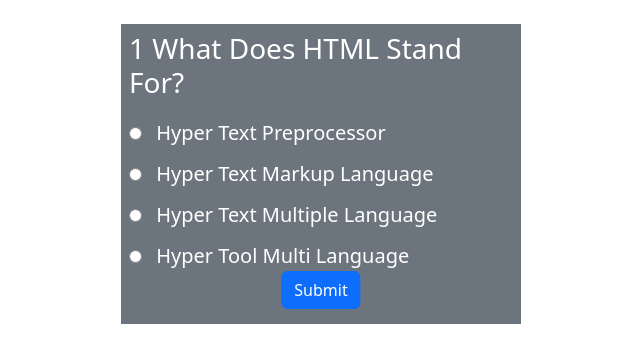
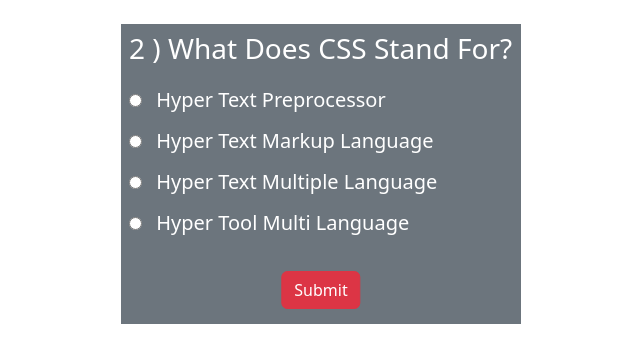
Before and after one commit to devmahin/Exam-question, a plain HTML site: page index.html in a window 1280 px wide. Both pictures are taken after a click on the button "Submit". Shown: the whole page, without its empty margins (319-959 px from the left). Drawn offline with nearby package versions, Linux system fonts and the light colour scheme.

Commit message:
quiz app

```diff
--- a/index.html
+++ b/index.html
@@ -14,23 +14,23 @@
             <div class="question p-2">
                 <h3 class="questionHTML"><span>1 . </span>What is Your name ?</h3>
                 <div>
-                <input type="radio" value="A" name="question" id="AOption">
+                <input type="radio" value="a" name="question" id="AOption">
                 <label for="AOption">A . My name is </label>
                 </div>
                 <div>
-                <input type="radio" value="A" name="question" id="BOption">
+                <input type="radio" value="b" name="question" id="BOption">
                 <label for="BOption">B . My name is Mahin</label>
                 </div>
                 <div>
-                <input type="radio" value="A" name="question" id="COption">
+                <input type="radio" value="c" name="question" id="COption">
                 <label for="COption">C . My name is brother</label>
                 </div>
                 <div>
-                <input type="radio" value="A" name="question" id="DOption">
+                <input type="radio" value="d" name="question" id="DOption">
                 <label for="DOption">D . My name is Lore sum </label>
                 </div>
-
-                <button class="btn btn-primary btn_position">Submit</button>
+                <p class=" d-flex justify-content-center text-danger message"></p>
+                <button class="btn btn-danger btn_position ">Submit</button>
             </div>
         </div>
     </div>
--- a/script.js
+++ b/script.js
@@ -14,7 +14,7 @@ let questions = [
       b: "Hyper Text Markup Language",
       c: "Hyper Text Multiple Language",
       d: "Hyper Tool Multi Language",
-      currect: "b",
+      currect: "c",
     },
     {
       question: "What Does JS Stand For?",
@@ -22,7 +22,7 @@ let questions = [
       b: "Hyper Text Markup Language",
       c: "Hyper Text Multiple Language",
       d: "Hyper Tool Multi Language",
-      currect: "b",
+      currect: "a",
     },
 
     {
@@ -47,16 +47,75 @@ let questions = [
 
   const input = document.querySelectorAll("input")
   const questionHTML = document.querySelector(".questionHTML")
+  const btn = document.querySelector(".btn_position")
+  const message = document.querySelector(".message")
+  const question = document.querySelector(".question")
+
   let index = 0;
-  let que = questions[index]
-  console.log(que)
+  let rightAns = 0;
+  let wrongans = 0;
 
-  loadQuestion()
-function loadQuestion(){
-    // console.log(que.a)
-    questionHTML.innerHTML = `${index + 1}` + " "+ que.question
+    function loadQuestion(){
+      if(index === questions.length){
+       return endIndex()
+      }
+      reset()
+    let que = questions[index]
+    questionHTML.innerHTML = `${index+1} ) ${que.question}`
     input[0].nextElementSibling.innerHTML = que.a
     input[1].nextElementSibling.innerHTML = que.b
     input[2].nextElementSibling.innerHTML = que.c
     input[3].nextElementSibling.innerHTML = que.d
+    }
+
+    function submitInput (){
+        let ans;
+        input.forEach((inp) => {
+            if(inp.checked){
+                ans = inp.value
+
+            }
+        })
+        return ans;
+    }
+
+    function reset() {
+        input.forEach((inp) => {
+          if (inp) {
+            inp.checked = false;
+
+          }
+        });
+      }
+
+
+  btn.addEventListener("click", () => {
+    let rightQuestion = questions[index]
+    let sub = submitInput();
+    // console.log(rightQuestion, sub)/
+
+    if(rightQuestion.currect == sub){
+        rightAns++;
+        message.innerHTML = "SUCCESS";
+
+        setTimeout(() => {
+        message.innerHTML = "";
+        }, 2000)
+
+        }else{
+        wrongans++;
+        message.innerHTML = "WRONG";
+
+        setTimeout(() => {
+        message.innerHTML = "";
+            }, 2000)
+    }
+    index++;
+    loadQuestion()
+
+  })
+
+  function endIndex (){
+    question.innerHTML = `Currect : ${rightAns} , Wromg${wrongans}`
   }
+  loadQuestion()
```
